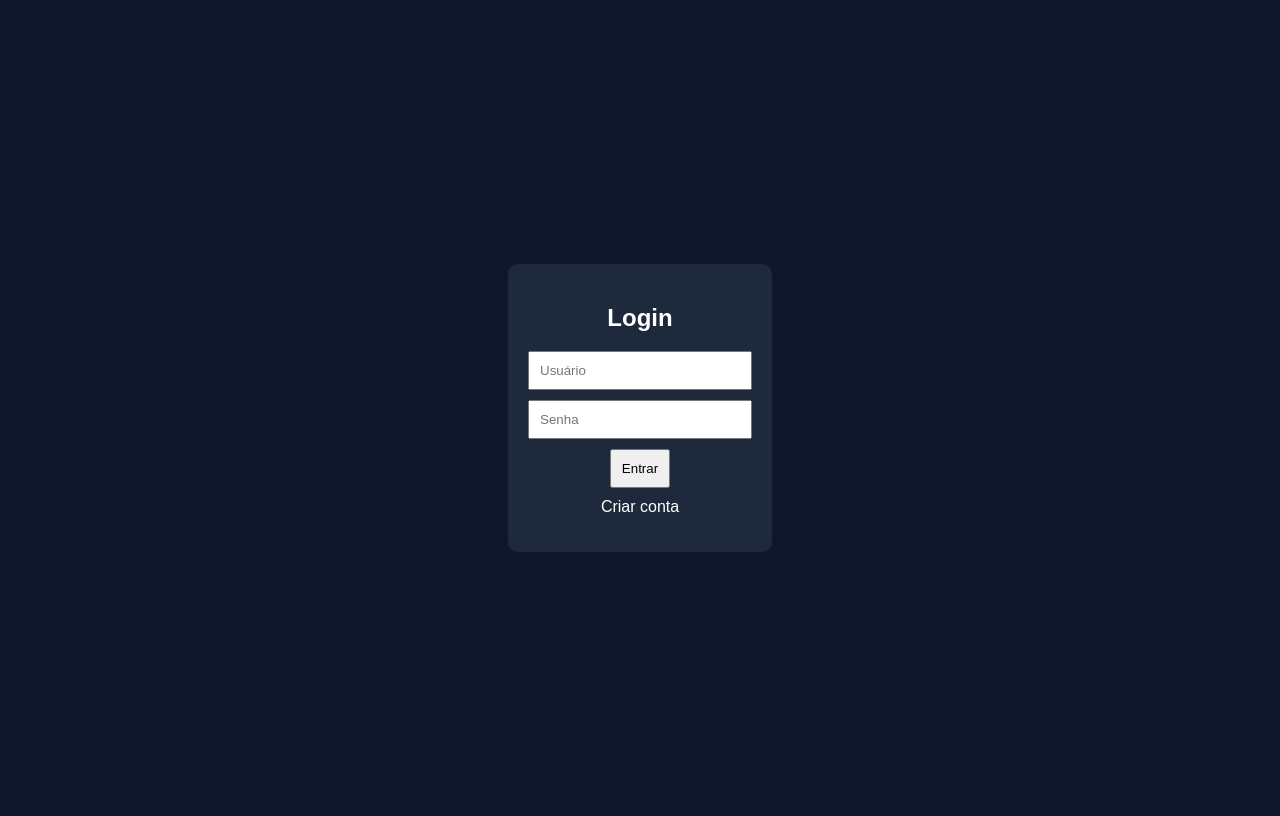
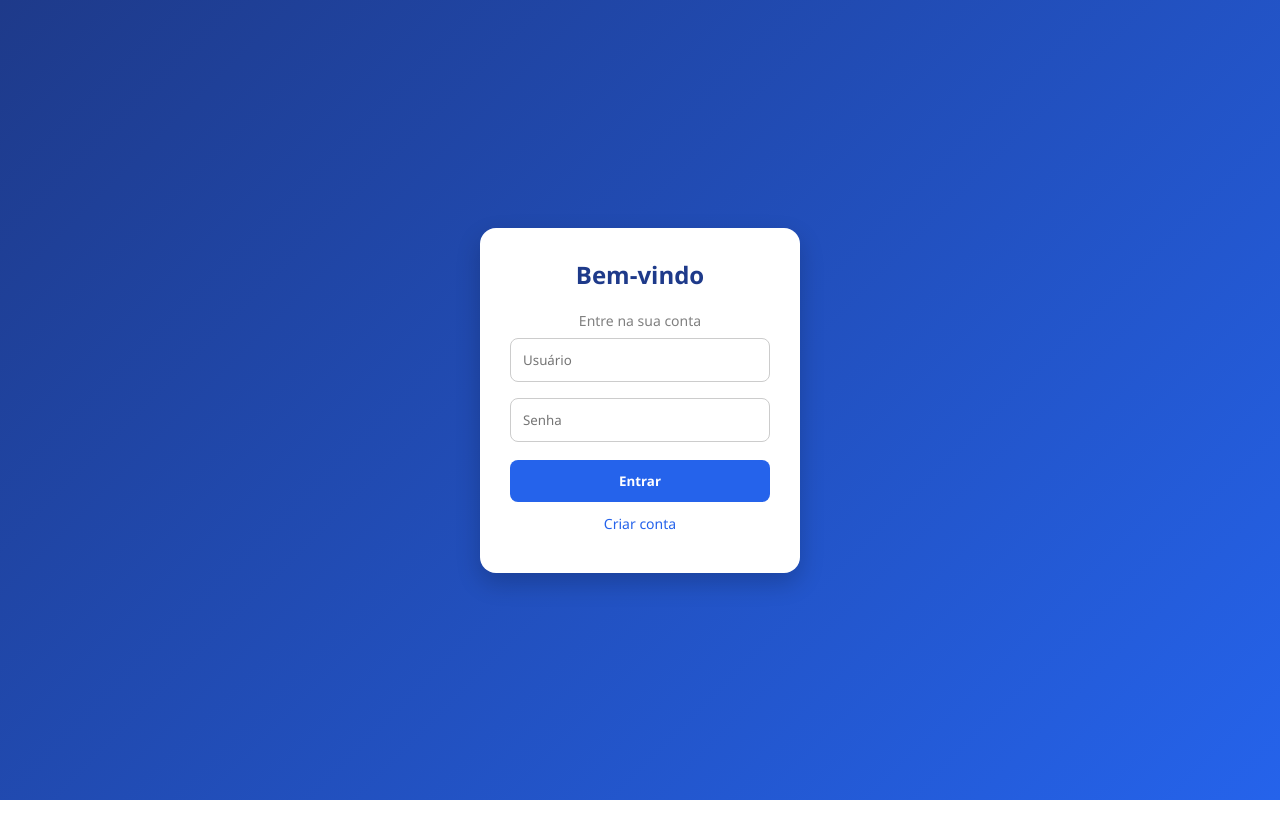
Before and after one commit to CarlosMBarreto/login-system, a plain HTML site: page login-system/index.html in a window 1280 px wide. Drawn offline with Linux system fonts and the light colour scheme.

Commit message:
upgrade of pages

```diff
--- a/login-system/index.html
+++ b/login-system/index.html
@@ -11,7 +11,8 @@
 
   <!-- LOGIN -->
   <div id="loginBox">
-    <h2>Login</h2>
+    <h2>Bem-vindo</h2>
+    <p style="color: gray; font-size: 14px;">Entre na sua conta</p>
     <input type="text" id="loginUsuario" placeholder="Usuário">
     <input type="password" id="loginSenha" placeholder="Senha">
     <button onclick="login()">Entrar</button>
--- a/login-system/style.css
+++ b/login-system/style.css
@@ -1,32 +1,87 @@
+* {
+  margin: 0;
+  padding: 0;
+  box-sizing: border-box;
+  font-family: 'Segoe UI', sans-serif;
+}
+
 body {
-  font-family: Arial;
-  background-color: #0f172a;
-  color: white;
+  height: 100vh;
   display: flex;
   justify-content: center;
   align-items: center;
-  height: 100vh;
+  background: linear-gradient(135deg, #1e3a8a, #2563eb);
 }
 
 .container {
-  background: #1e293b;
-  padding: 20px;
-  border-radius: 10px;
+  background: #ffffff;
+  padding: 30px;
+  border-radius: 16px;
+  width: 320px;
+  box-shadow: 0 10px 25px rgba(0,0,0,0.2);
   text-align: center;
+  animation: fadeIn 0.5s ease-in-out;
+}
+
+h2 {
+  margin-bottom: 20px;
+  color: #1e3a8a;
 }
 
 input {
-  display: block;
-  margin: 10px auto;
-  padding: 10px;
-  width: 200px;
+  width: 100%;
+  padding: 12px;
+  margin: 8px 0;
+  border-radius: 8px;
+  border: 1px solid #ccc;
+  outline: none;
+  transition: 0.3s;
+}
+
+input:focus {
+  border-color: #2563eb;
+  box-shadow: 0 0 5px rgba(37,99,235,0.5);
 }
 
 button {
-  padding: 10px;
+  width: 100%;
+  padding: 12px;
+  margin-top: 10px;
+  background: #2563eb;
+  color: white;
+  border: none;
+  border-radius: 8px;
   cursor: pointer;
+  transition: 0.3s;
+  font-weight: bold;
+}
+
+button:hover {
+  background: #1d4ed8;
 }
 
 p {
+  margin-top: 12px;
+  font-size: 14px;
+  color: #2563eb;
+}
+
+p:hover {
+  text-decoration: underline;
+}
+
+#mensagem {
   margin-top: 10px;
+  font-weight: bold;
 }
+
+@keyframes fadeIn {
+  from {
+    opacity: 0;
+    transform: translateY(10px);
+  }
+  to {
+    opacity: 1;
+    transform: translateY(0);
+  }
+}
```
Also changed, not shown: login-system/home.html (+11 -6 lines).
